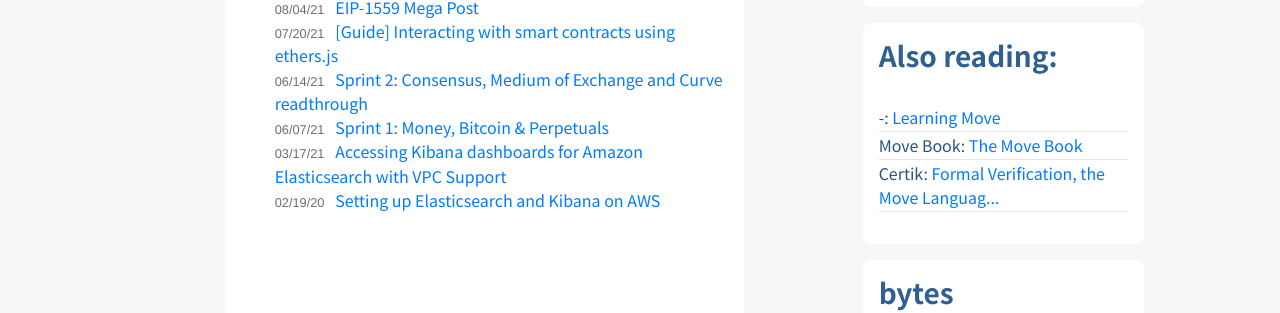
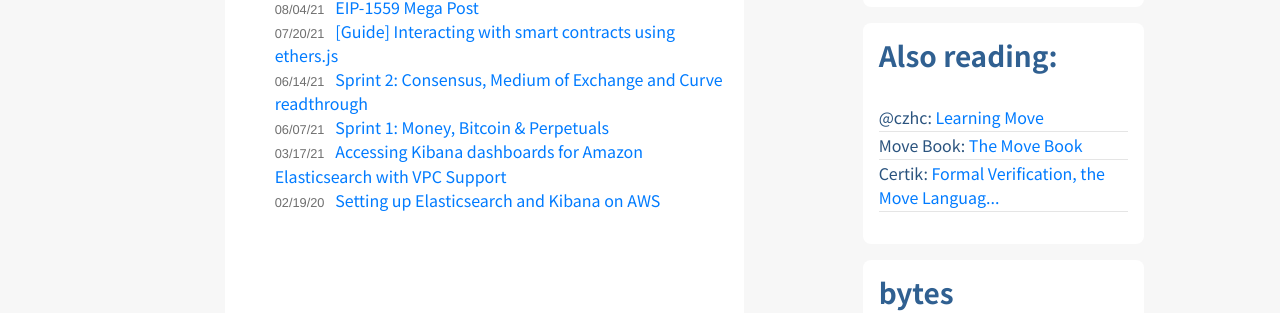
Before and after one commit to czhc/czhc.github.io, a Jekyll site: the page built from index.html, in a window 1280 px wide. Shown: the part 208-521 px from the top of the page. Built offline with Jekyll 4.4.1, drawn with Linux system fonts in a browser that asks for light colours; nearby versions of some CDN libraries.

Commit message:
Update bookmarks.yml

```diff
--- a/_data/bookmarks.yml
+++ b/_data/bookmarks.yml
@@ -1,5 +1,5 @@
 - url: "https://github.com/czhc/move-book/blob/main/BOOKMARKS.md"
-  src: "-"
+  src: "@czhc"
   title: "Learning Move"
 - url: "https://move-book.com/"
   src: "Move Book"
```
